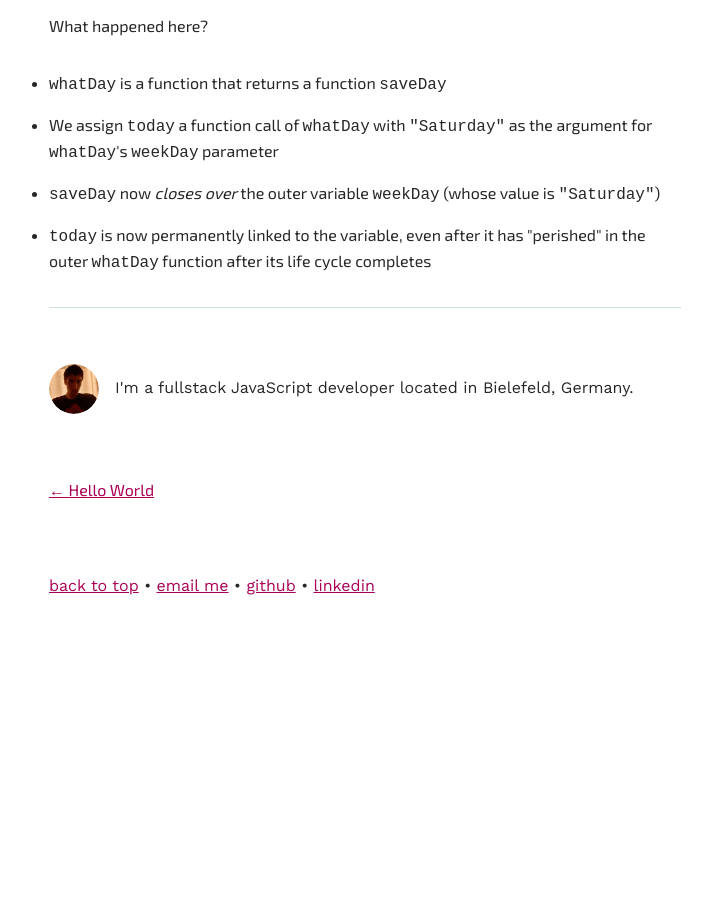
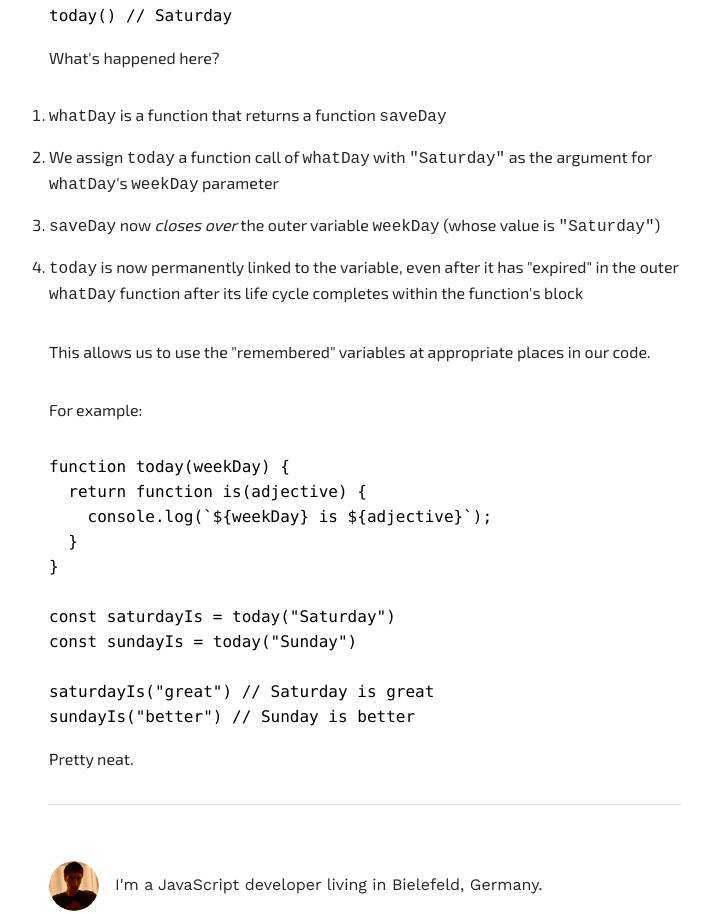
Before and after one commit to nrademacher/homepage, a Gatsby site: page /closure/ in a window 1280 px wide. Shown: the part 552-1466 px from the top of the page, without its empty margins (275-987 px from the left). Before the commit the page ends 1190 px from the top, so only its background shows below. Built offline with nearby package versions, Linux system fonts and the light colour scheme; Gatsby itself is replaced by a stand-in of ours; some packages are replaced by stand-ins of ours; code samples lack their colours.

Commit message:
switch to yarn and add closure post

````diff
--- a/content/blog/closure/index.md
+++ b/content/blog/closure/index.md
@@ -1,10 +1,12 @@
 ---
 title: Closure
 date: "2020-11-29"
-description: "Closure in JavaScript summarized"
+description: "Brief summary of closure in JavaScript"
 ---
 
-In JavaScript, closure refers to a function "remembering" the variables outside of it. This behavior is exclusive to functions.
+In JavaScript, closure refers to a function "remembering" the variables outside of it.
+
+This behavior is **exclusive** to functions:
 
 ```javascript
 function whatDay(weekDay) {
@@ -18,8 +20,28 @@ let today = whatDay("Saturday")
 today() // Saturday
 ```
 
-What happened here?
-- `whatDay` is a function that returns a function `saveDay`
-- We assign `today` a function call of `whatDay` with `"Saturday"` as the argument for `whatDay`'s `weekDay` parameter
-- `saveDay` now *closes over* the outer variable `weekDay` (whose value is `"Saturday"`)
-- `today` is now permanently linked to the variable, even after it has "perished" in the outer `whatDay` function after its life cycle completes
+What's happened here?
+
+1. `whatDay` is a function that returns a function `saveDay`
+2. We assign `today` a function call of `whatDay` with `"Saturday"` as the argument for `whatDay`'s `weekDay` parameter
+3. `saveDay` now *closes over* the outer variable `weekDay` (whose value is `"Saturday"`)
+4. `today` is now permanently linked to the variable, even after it has "expired" in the outer `whatDay` function after its life cycle completes within the function's block
+
+This allows us to use the "remembered" variables at appropriate places in our code.
+
+For example:
+```javascript
+function today(weekDay) {
+  return function is(adjective) {
+    console.log(`${weekDay} is ${adjective}`);
+  }
+}
+
+const saturdayIs = today("Saturday")
+const sundayIs = today("Sunday")
+
+saturdayIs("great") // Saturday is great
+sundayIs("better") // Sunday is better
+```
+
+Pretty neat.
--- a/gatsby-config.js
+++ b/gatsby-config.js
@@ -3,7 +3,7 @@ module.exports = {
     title: `nikolay rademacher`,
     author: {
       name: `Nikolay Rademacher`,
-      summary: `I'm a fullstack JavaScript developer located in Bielefeld, Germany.`,
+      summary: `I'm a JavaScript developer living in Bielefeld, Germany.`,
     },
     description: `Nikolay Rademacher's blog.`,
     // siteUrl: ``,
@@ -74,4 +74,4 @@ module.exports = {
     // To learn more, visit: https://gatsby.dev/offline
     // `gatsby-plugin-offline`,
   ],
-}
+};
````
Also changed, not shown: content/blog/hello-world/salty_egg.jpg (deleted), md_examples.md (renamed from content/blog/hello-world/index.md).
